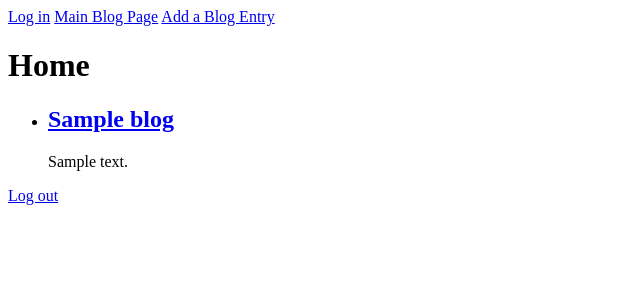
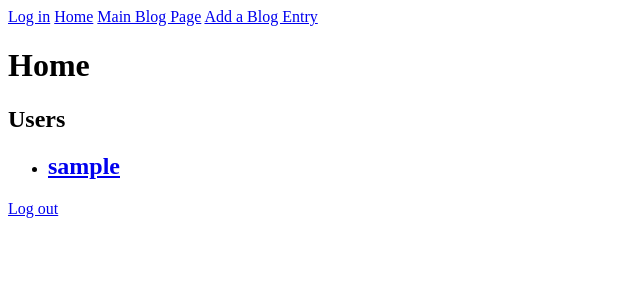
Before and after one commit to pshouse13/blogz, a Flask app: template templates/index.html in a window 1280 px wide. Shown: the top 300 px of the page, without its empty margins (0-640 px from the left). Run offline with Flask 2, Linux system fonts and the light colour scheme; the visitor is signed in with stand-in values (Sample User, id 1); tables that the repository leaves empty hold one stand-in row (values such as "Sample post"); the template is opened without the code that fills it: values that come from a table or form of the project are taken from there, most other values are stand-ins (such as "Sample title", 1, 10 or a date in 2020); data that the repository does not hold is empty.

Commit message:
more work, God of War time tho

```diff
--- a/main.py
+++ b/main.py
@@ -13,12 +13,13 @@ class Blog(db.Model):
 
     id = db.Column(db.Integer, primary_key=True)
     title = db.Column(db.String(120))
-    body = db.Column(db.String(200))
+    body = db.Column(db.String(500))
     owner_id = db.Column(db.Integer, db.ForeignKey('user.id'))
 
-    def __init__(self, title, body):
+    def __init__(self, title, body, owner):
         self.title = title
         self.body = body
+        self.owner = owner
 
     def validate_entry(self):
         if self.title and self.body:
@@ -29,8 +30,8 @@ class Blog(db.Model):
 class User(db.Model):
 
     id = db.Column(db.Integer, primary_key=True)
-    username = db.Column(db.String(15))
-    password = db.Column(db.String(20))
+    username = db.Column(db.String(120), unique=True)
+    password = db.Column(db.String(120))
     blogs = db.relationship('Blog', backref='owner')
 
     def __init__(self, username, password):
@@ -45,11 +46,11 @@ def require_login():
     if request.endpoint not in allowed_routes and 'username' not in session:
         return redirect('/login')
 
-@app.route('/index')
+@app.route('/')
 def index():
 
-    blogs = Blog.query.all()
-    return render_template('blog.html', blogs=blogs)
+    users = User.query.all()
+    return render_template('index.html', users=users)
 
 @app.route('/login', methods=['POST', 'GET'])
 def login():
@@ -115,7 +116,7 @@ def new_post():
     if request.method == 'POST':
         title = request.form['title']
         body = request.form['body']
-        new_entry = Blog(title, body)
+        new_entry = Blog(title, body, owner)
 
         if new_entry.validate_entry():
             db.session.add(new_entry)
@@ -123,7 +124,7 @@ def new_post():
             return redirect('/blog?id=' + str(new_entry.id))
         else:
             flash("Please do not leave either form blank.")
-            return render_template('newpost.html', title=title, body=body)
+            return render_template('newpost.html', title=title, body=body, owner=owner)
     else:
         return render_template('newpost.html')
 
--- a/templates/base.html
+++ b/templates/base.html
@@ -12,6 +12,7 @@
 
     <div>
         <a href='/login'>Log in</a>
+        <a href='/'>Home</a>
         <a href='/blog'>Main Blog Page</a>
         <a href='/newpost'>Add a Blog Entry</a>
     </div>
--- a/templates/index.html
+++ b/templates/index.html
@@ -4,13 +4,13 @@
 
 <h1> Home </h1>
 
+<h2>Users</h2>
 <ul>
-    {% for blog in blogs %}
+    {% for user in users %}
         <li>
             <h2>
-                <a href="/blog?id={{ blog.id }}">{{ blog.title }}</a>
+                <a href="/user?id={{ user.id }}">{{ user.username }}</a>
             </h2>
-            <p>{{ blog.body }}</p>
         </li>
     {% endfor %}
 </ul>
```
